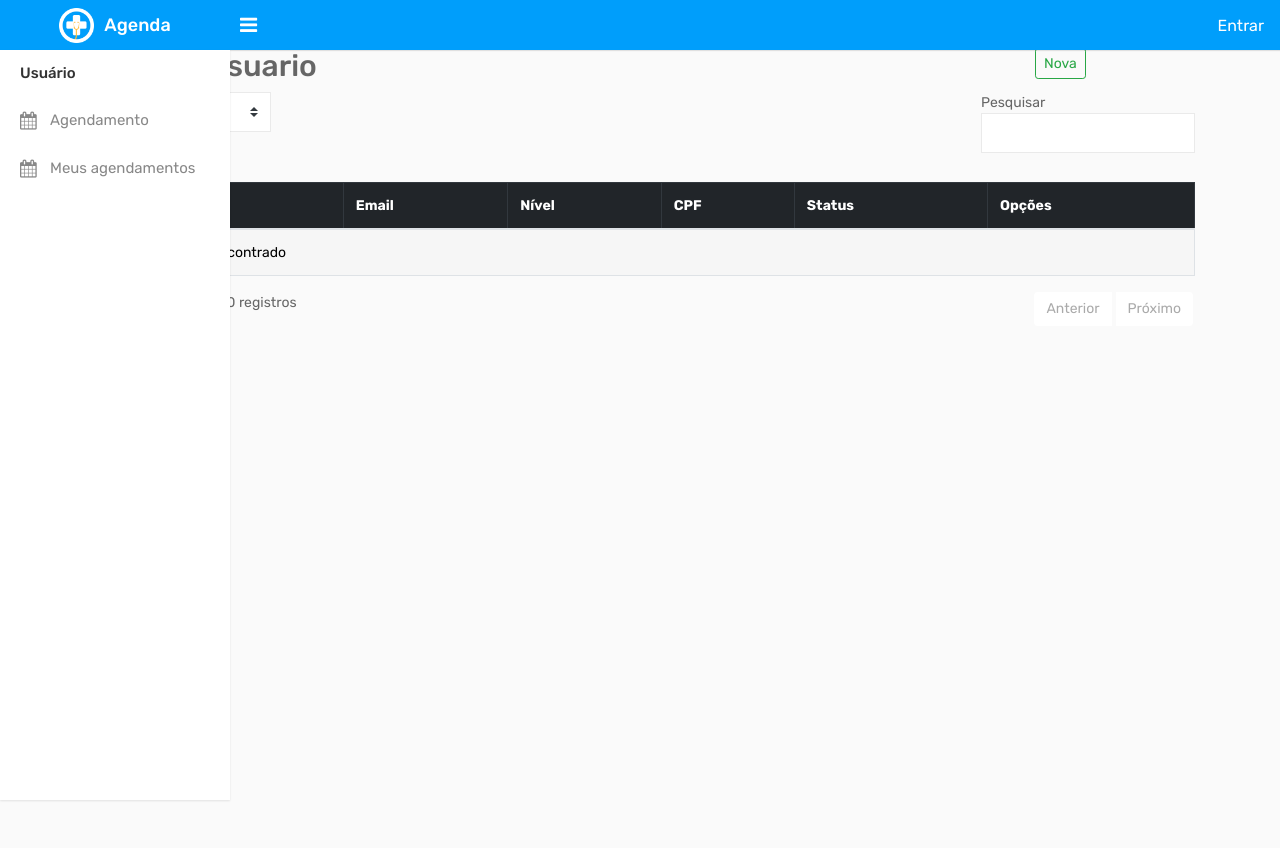
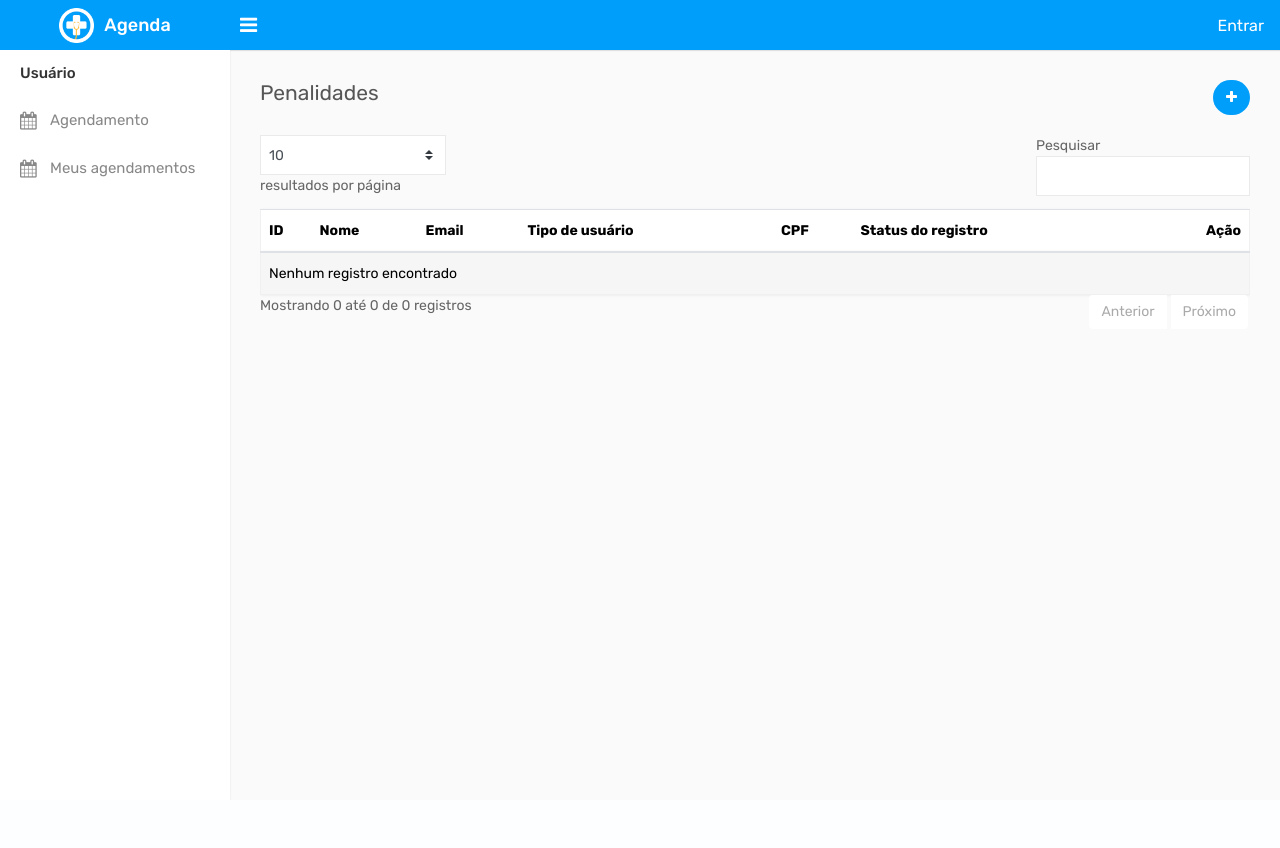
Before and after one commit to Maycon-dev/quadraareia, a PHP site: page /listaUsuario.php in a window 1280 px wide. After the commit the page ends 799 px from the top, so only its background shows below. Run offline with PHP 8.4, Linux system fonts and the light colour scheme; data that the repository does not hold is empty.

Commit message:
Dia 27/08/2024 - Função de agendamento, que torna indisponivel o horario agendado, implementado a função de penalidade, Banco atualizado, arrumando parte do horarios e tentando automatizar

```diff
--- a/listaHorario.php
+++ b/listaHorario.php
@@ -62,7 +62,7 @@
 
             <div class="col-md-12">
                 <div class="table-responsive">
-                    <table class="table table-border table-striped custom-table datatable mb-0">
+                    <table id="tbListaHorario" class="table table-border table-striped custom-table mb-0">
                         <thead>
                             <tr>
                                 <th>ID</th>
@@ -107,5 +107,8 @@
 </div>
 
 <?php
+
+    echo datatables("tbListaHorario");
+
     require_once 'comuns/rodape.php';
 ?>
--- a/listaLocal.php
+++ b/listaLocal.php
@@ -43,7 +43,7 @@
 				<div class="row">
 					<div class="col-md-12">
 						<div class="table-responsive">
-							<table class="table table-border table-striped custom-table datatable mb-0">
+							<table id="tbListaLocal" class="table table-border table-striped custom-table mb-0">
 								<thead>
 									<tr>
                                         <th>ID</th>
@@ -86,5 +86,7 @@
         </div>
 
 <?php
+    echo datatables("tbListaLocal");
+
     require_once 'comuns/rodape.php';
 ?>
--- a/listaMetodoPagamento.php
+++ b/listaMetodoPagamento.php
@@ -43,7 +43,7 @@
             <div class="row">
                 <div class="col-md-12">
                     <div class="table-responsive">
-                        <table class="table table-border table-striped custom-table datatable mb-0">
+                        <table id="tbListaMetodoPagamento" class="table table-border table-striped custom-table mb-0">
                             <thead>
                                 <tr>
                                     <th>ID</th>
@@ -84,5 +84,7 @@
     </div>
 
 <?php
-require_once 'comuns/rodape.php';
+    echo datatables("tbListaMetodoPagamento");
+
+    require_once 'comuns/rodape.php';
 ?>
--- a/listaPagamento.php
+++ b/listaPagamento.php
@@ -43,7 +43,7 @@
             <div class="row">
                 <div class="col-md-12">
                     <div class="table-responsive">
-                        <table class="table table-border table-striped custom-table datatable mb-0">
+                        <table id="tbListaPagamento" class="table table-border table-striped custom-table mb-0">
                             <thead>
                                 <tr>
                                     <th>ID</th>
@@ -88,5 +88,7 @@
     </div>
 
 <?php
-require_once 'comuns/rodape.php';
+    echo datatables("tbListaPagamento");
+
+    require_once 'comuns/rodape.php';
 ?>
--- a/listaPenalidade.php
+++ b/listaPenalidade.php
@@ -40,10 +40,11 @@
                     <a href="formPenalidade.php?acao=insert" class="btn btn btn-primary btn-rounded float-right"><i class="fa fa-plus"></i></a>
                 </div>
             </div>
+
             <div class="row">
                 <div class="col-md-12">
                     <div class="table-responsive">
-                        <table class="table table-border table-striped custom-table datatable mb-0">
+                        <table id="tbListaPenalidade" class="table table-border table-striped custom-table mb-0">
                             <thead>
                                 <tr>
                                     <th>ID</th>
@@ -90,5 +91,7 @@
     </div>
 
 <?php
+    echo datatables("tbListaPenalidade");
+
     require_once 'comuns/rodape.php';
 ?>
--- a/listaTipoLocal.php
+++ b/listaTipoLocal.php
@@ -43,7 +43,7 @@
 				<div class="row">
 					<div class="col-md-12">
 						<div class="table-responsive">
-							<table class="table table-border table-striped custom-table datatable mb-0">
+							<table id="tbListaTipoLocal" class="table table-border table-striped custom-table mb-0">
 								<thead>
 									<tr>
                                         <th>ID</th>
@@ -84,5 +84,8 @@
         </div>
 
 <?php
+
+    echo datatables("tbListaTipoLocal");
+
     require_once 'comuns/rodape.php';
 ?>
--- a/listaUsuario.php
+++ b/listaUsuario.php
@@ -12,46 +12,56 @@
     $data = $db->dbSelect("SELECT * FROM usuario ORDER BY nome");
 ?>
 
-    <main class="container mt-5">
+    <div class="page-wrapper">
         <div class="row">
-            <div class="col-10">
-                <h2>Lista de Usuario</h2>
-            </div>
-            <div class="col-2 text-end">
-                <a href="formUsuario.php?acao=insert" class="btn btn-outline-success btn-sm" title="Novo">Nova</a>
-            </div>
+            <?= getMensagem() ?>
 
         </div>
 
-        <?= getMensagem() ?>
+        <div class="content">
+            <div class="row">
+                <div class="col-sm-4 col-3">
+                    <h4 class="page-title">Penalidades</h4>
+                </div>
+                <div class="col-sm-8 col-9 text-right m-b-20">
+                    <a href="formPenalidade.php?acao=insert" class="btn btn btn-primary btn-rounded float-right"><i class="fa fa-plus"></i></a>
+                </div>
+            </div>
 
-        <table id="tbListaUsuario" class="table table-striped table-hover table-bordered table-responsive-sm mt-3">
-            <thead class="table-dark">
+            <div class="row">
+                <div class="col-md-12">
+                    <div class="table-responsive">
+                        <table id="tbListaUsuario" class="table table-border table-striped custom-table mb-0">
+                            <thead>
                                 <tr>
-                    <th>Id</th>
+                                    <th>ID</th>
                                     <th>Nome</th>
                                     <th>Email</th>
-                    <th>Nível</th>
+                                    <th>Tipo de usuário</th>
                                     <th>CPF</th>
-                    <th>Status</th>
-                    <th>Opções</th>
+                                    <th>Status do registro</th>
+                                    <th class="text-right">Ação</th>
                                 </tr>
-            <thead>
+                            </thead>
                             <tbody>
                             <?php
                                 foreach ($data as $row) {
                                     ?>
                                 <tr>
                                     <td><?= $row['id'] ?></td>
-                            <td><?= $row['nome'] ?></td>
+                                    <td><img width="28" height="28" src="assets/img/user.jpg" class="rounded-circle m-r-5" alt=""> <?= $row['nome'] ?></td>
                                     <td><?= $row['email'] ?></td>
-                            <td><?= getNivelDescricao($row['tipo_usuario']) ?></td>
+                                    <td><?= $row['tipo_usuario'] ?></td>
                                     <td><?= $row['cpf'] ?></td>
                                     <td><?= getStatusDescricao($row['statusRegistro']) ?></td>
-                            <td>
-                                <a href="formUsuario.php?acao=update&id=<?= $row['id'] ?>" class="btn btn-outline-primary btn-sm" title="Alteração">Alterar</a>&nbsp;
-                                <a href="formUsuario.php?acao=delete&id=<?= $row['id'] ?>" class="btn btn-outline-danger btn-sm" title="Exclusão">Excluir</a>&nbsp;
-                                <a href="formUsuario.php?acao=view&id=<?= $row['id'] ?>" class="btn btn-outline-secondary btn-sm" title="Visualização">Visualizar</a>
+                                    <td class="text-right">
+                                        <div class="dropdown dropdown-action">
+                                            <a href="#" class="action-icon dropdown-toggle" data-toggle="dropdown" aria-expanded="false"><i class="fa fa-ellipsis-v"></i></a>
+                                            <div class="dropdown-menu dropdown-menu-right">
+                                                <a class="dropdown-item" href="formPenalidade.php?acao=update&id=<?= $row['id'] ?>"><i class="fa fa-pencil m-r-5"></i> Editar</a>
+                                                <a class="dropdown-item" href="formPenalidade.php?acao=delete&id=<?= $row['id'] ?>"><i class="fa fa-trash-o m-r-5"></i> Delete</a>
+                                            </div>
+                                        </div>
                                     </td>
                                 </tr>
                             <?php
@@ -59,12 +69,15 @@
                                     ?>
                             </tbody>
                         </table>
-    </main>
+                    </div>
+                </div>
+            </div>
+        </div>
+    </div>
 
 <?php
 
     echo datatables("tbListaUsuario");
 
-        // Carrega o ropdapé HTML
-        require_once "comuns/rodape.php";
+    require_once 'comuns/rodape.php';
 ?>
--- a/updatePenalidade.php
+++ b/updatePenalidade.php
@@ -3,7 +3,10 @@
 require_once "helpers/protectNivel.php";
 require_once "library/Database.php";
 
-if (isset($_POST['id']) && isset($_POST['usuario']) && isset($_POST['fim']) && isset($_POST['motivo']) && isset($_POST['statusRegistro'])) {
+var_dump($_POST);
+exit;
+
+if (isset($_POST['id']) && isset($_POST['usuario_id']) && isset($_POST['fim']) && isset($_POST['motivo']) && isset($_POST['statusRegistro'])) {
 
     $db = new Database();
 
```
Also changed, not shown: formPenalidade.php (+7 -7 lines), insertHorario.php (+43 -0 lines). Lines whose indentation alone changed are shown as unchanged.
